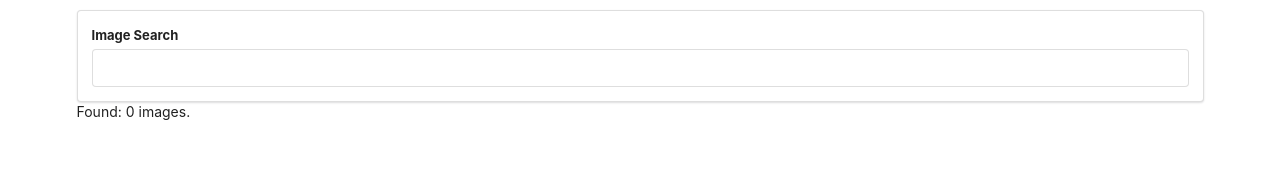
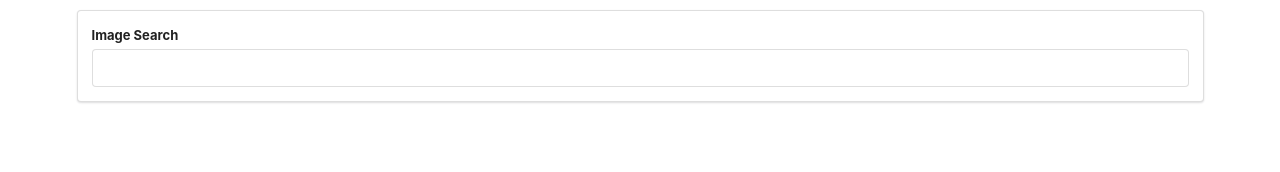
Before and after one commit to abhijitsamui/search, a React (Create React App) app: page / in a window 1280 px wide. Shown: the top 172 px of the page. Built offline with nearby package versions, Linux system fonts and the light colour scheme.

Commit message:
search imagelist implementation

```diff
--- a/src/App.js
+++ b/src/App.js
@@ -1,6 +1,7 @@
 import React, { Component } from "react";
 import SearchBar from "./components/SearchBar";
 import unsplash from "./api/unsplash";
+import ImageList from "./components/ImageList";
 
 class App extends Component {
   state = { images: [] };
@@ -16,7 +17,7 @@
     return (
       <div className="ui container" style={{ marginTop: "10px" }}>
         <SearchBar onSubmit={this.onSearchSubmit} />
-        Found: {this.state.images.length} images.
+        <ImageList images={this.state.images} />
       </div>
     );
   }
--- /dev/null
+++ b/src/components/ImageList.js
@@ -0,0 +1,12 @@
+import React from "react";
+
+const ImageList = props => {
+  console.log(props.images);
+  const images = props.images.map(({ description, id, urls }) => {
+    return <img key={id} src={urls.regular} alt={description} />;
+  });
+
+  return <div>{images}</div>;
+};
+
+export default ImageList;
```
